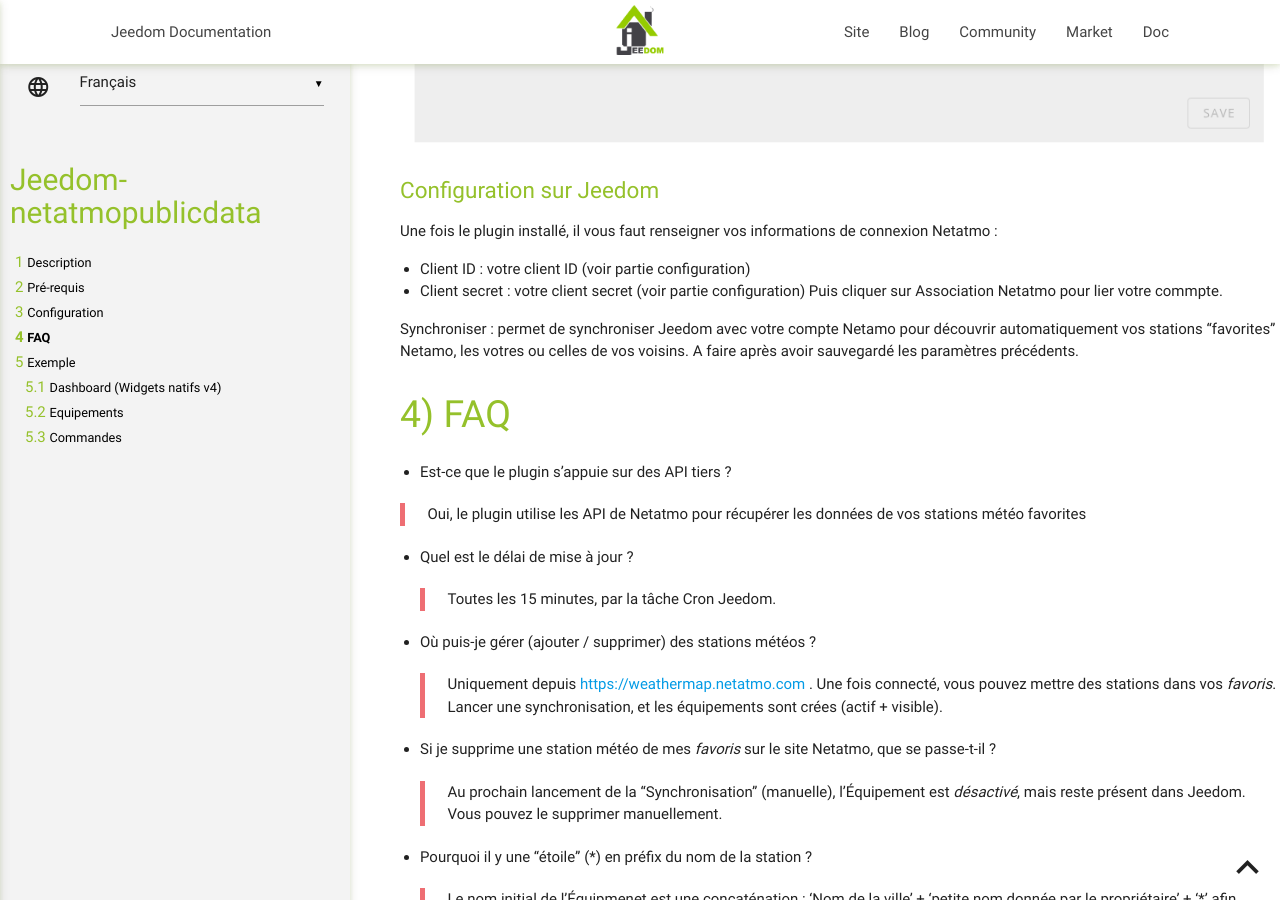
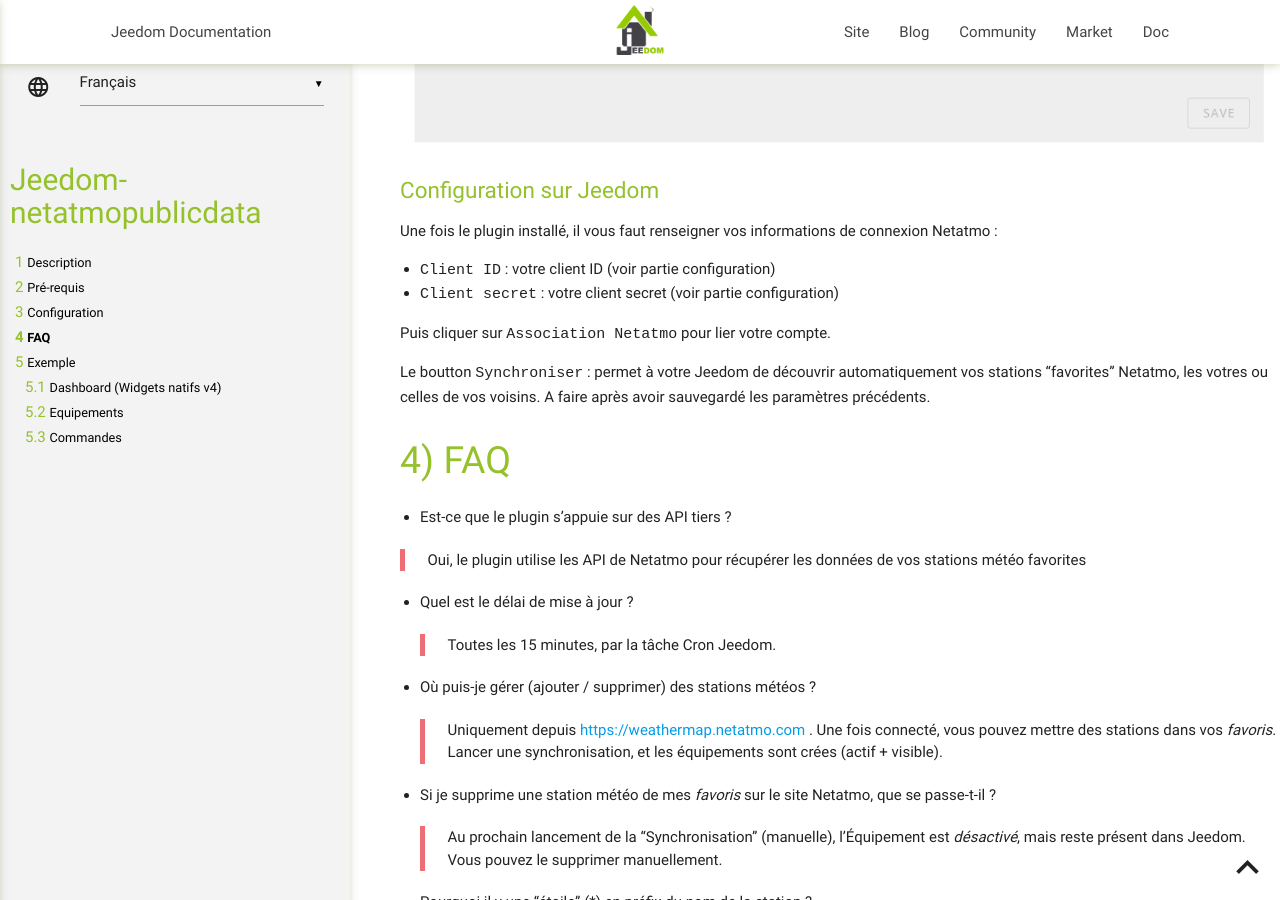
Before and after one commit to jim005/jeedom-netatmoPublicData, a Jekyll site: the page built from docs/fr_FR/index.md, in a window 1280 px wide and 900 px high, scrolled down 801 px. Built offline with Jekyll 4.4.1, drawn with Linux system fonts in a browser that asks for light colours.

Commit message:
Update index.md

```diff
--- a/docs/fr_FR/index.md
+++ b/docs/fr_FR/index.md
@@ -26,12 +26,12 @@ Pour cela, vous devez créer votre application (gratuit) : [https://dev.netatmo.
 
 Une fois le plugin installé, il vous faut renseigner vos informations de connexion Netatmo :
 
-- Client ID : votre client ID (voir partie configuration)
-- Client secret : votre client secret (voir partie configuration)
-Puis cliquer sur Association Netatmo pour lier votre commpte.
+- `Client ID` : votre client ID (voir partie configuration)
+- `Client secret` : votre client secret (voir partie configuration)
 
-Synchroniser : permet de synchroniser Jeedom avec votre compte Netamo pour découvrir automatiquement vos stations "favorites" Netamo, les votres ou celles de vos voisins. A faire après avoir sauvegardé les paramètres précédents.
+Puis cliquer sur `Association Netatmo` pour lier votre compte.
 
+Le boutton `Synchroniser` : permet à votre Jeedom de découvrir automatiquement vos stations "favorites" Netatmo, les votres ou celles de vos voisins. A faire après avoir sauvegardé les paramètres précédents.
 
 
 # FAQ
```
